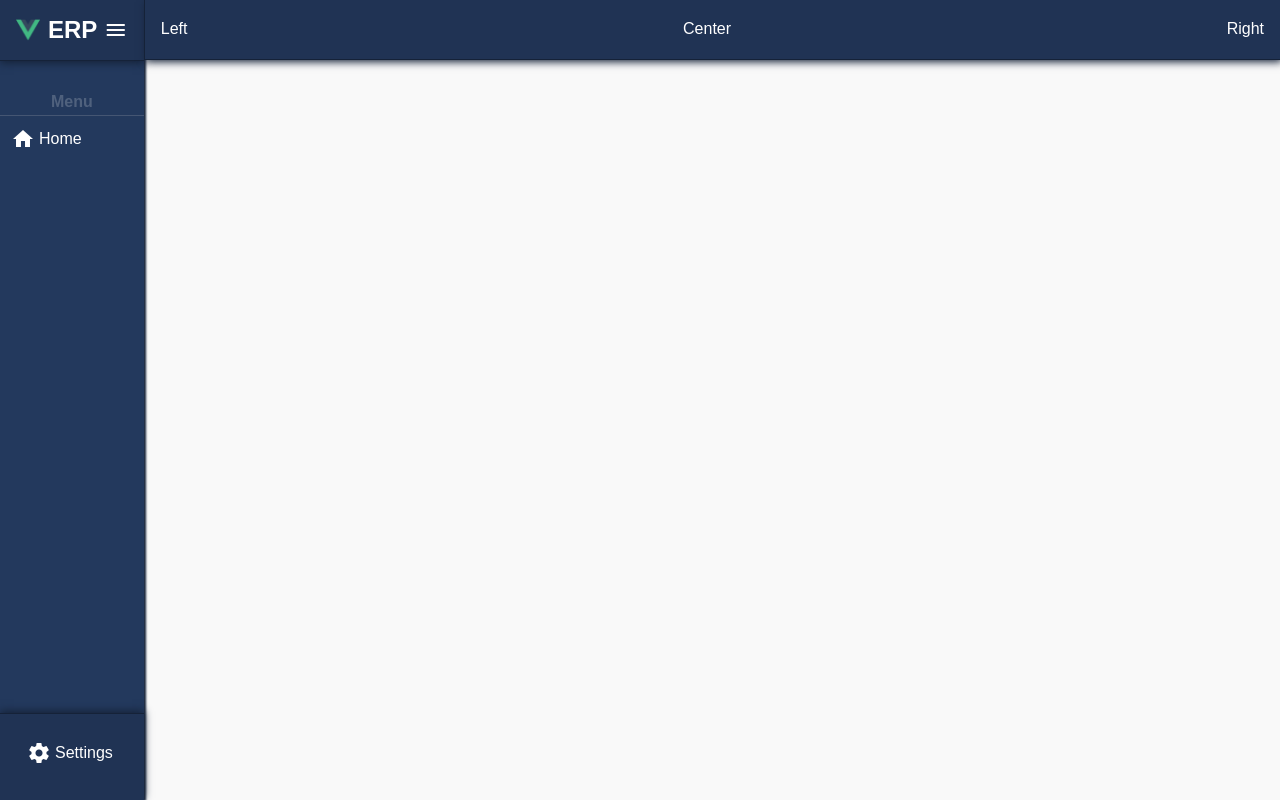
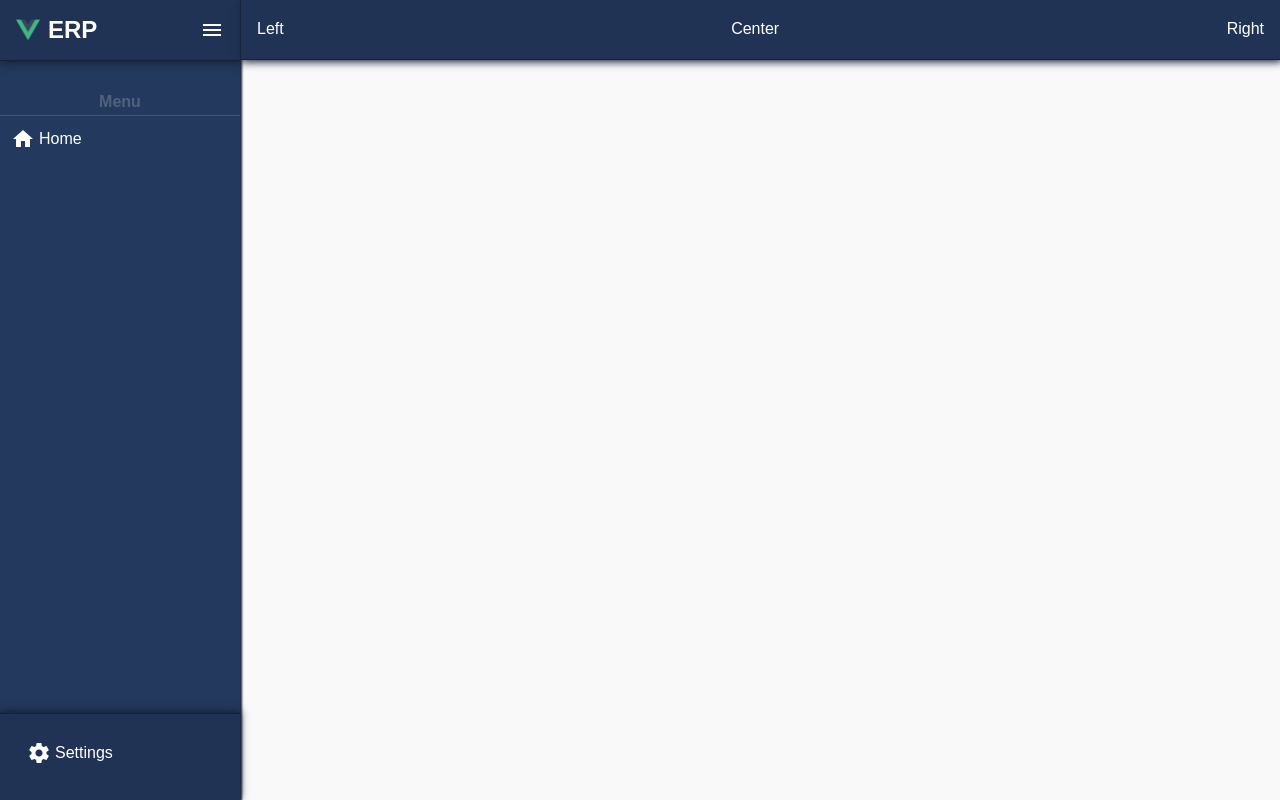
Before and after one commit to MMK-13/erp-front, a Vue app: page /dashboard in a window 1280 px wide. Built offline with nearby package versions, Linux system fonts and the light colour scheme; a web font is replaced by a local one.

Commit message:
Update SideBar

```diff
--- a/src/components/SideBar.vue
+++ b/src/components/SideBar.vue
@@ -57,6 +57,7 @@
 		margin-bottom: 8px;
 	}
 	.sidebar {
+		width: 240px;
 		display: flex;
 		flex-direction: column;
 		justify-content: space-between;
```
